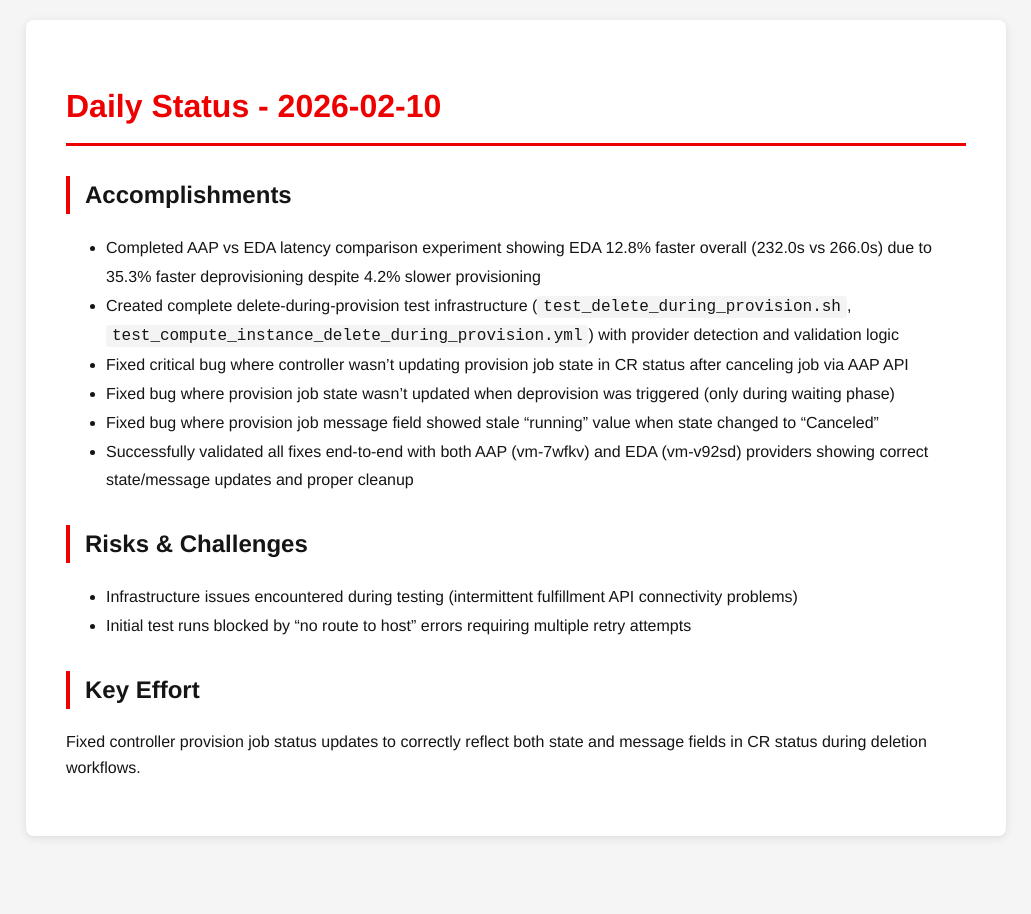
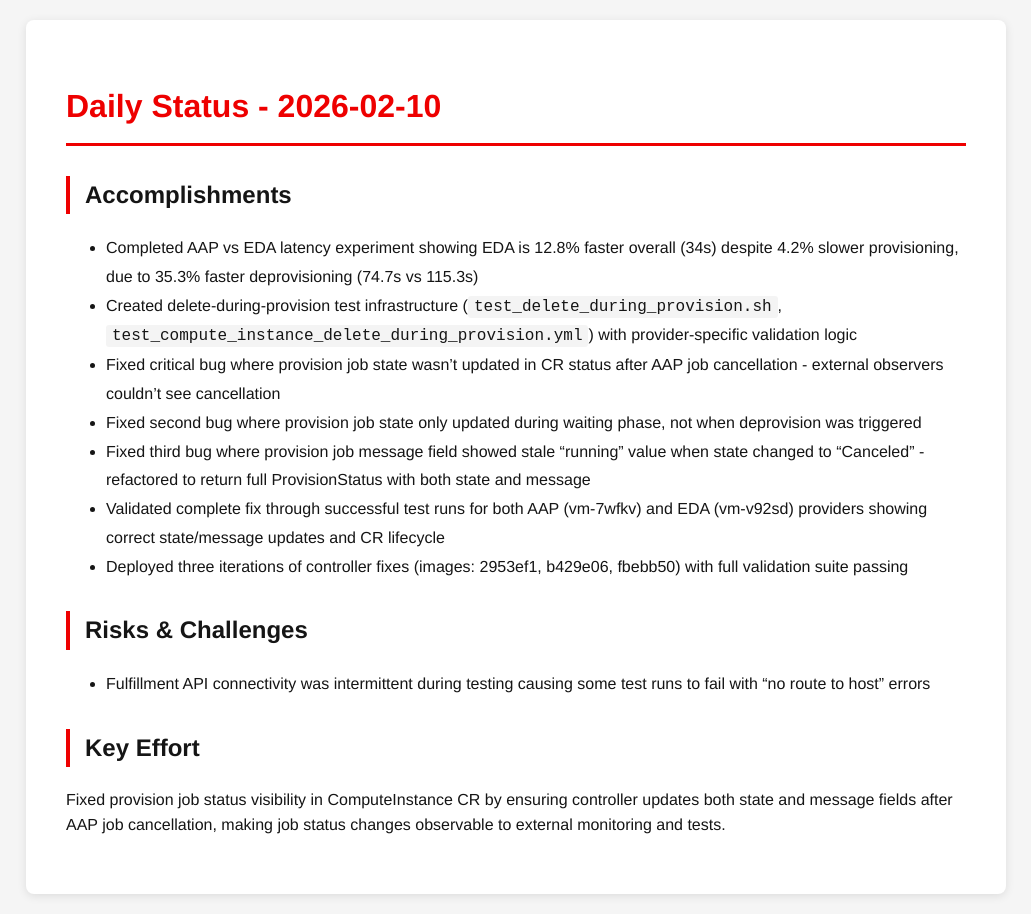
Before and after one commit to tzvatot/daily-status, a Jekyll site: the page built from 2026-02-10.md, in a window 1280 px wide. Shown: the whole page, without its empty margins (124-1155 px from the left). Built offline with Jekyll 4.4.1, drawn with Linux system fonts in a browser that asks for light colours.

Commit message:
Daily status update - 2026-02-10

```diff
--- a/2026-02-10.md
+++ b/2026-02-10.md
@@ -7,16 +7,16 @@
 # Daily Status - 2026-02-10
 
 ## Accomplishments
-- Completed AAP vs EDA latency comparison experiment showing EDA 12.8% faster overall (232.0s vs 266.0s) due to 35.3% faster deprovisioning despite 4.2% slower provisioning
-- Created complete delete-during-provision test infrastructure (`test_delete_during_provision.sh`, `test_compute_instance_delete_during_provision.yml`) with provider detection and validation logic
-- Fixed critical bug where controller wasn't updating provision job state in CR status after canceling job via AAP API
-- Fixed bug where provision job state wasn't updated when deprovision was triggered (only during waiting phase)
-- Fixed bug where provision job message field showed stale "running" value when state changed to "Canceled"
-- Successfully validated all fixes end-to-end with both AAP (vm-7wfkv) and EDA (vm-v92sd) providers showing correct state/message updates and proper cleanup
+- Completed AAP vs EDA latency experiment showing EDA is 12.8% faster overall (34s) despite 4.2% slower provisioning, due to 35.3% faster deprovisioning (74.7s vs 115.3s)
+- Created delete-during-provision test infrastructure (`test_delete_during_provision.sh`, `test_compute_instance_delete_during_provision.yml`) with provider-specific validation logic
+- Fixed critical bug where provision job state wasn't updated in CR status after AAP job cancellation - external observers couldn't see cancellation
+- Fixed second bug where provision job state only updated during waiting phase, not when deprovision was triggered
+- Fixed third bug where provision job message field showed stale "running" value when state changed to "Canceled" - refactored to return full ProvisionStatus with both state and message
+- Validated complete fix through successful test runs for both AAP (vm-7wfkv) and EDA (vm-v92sd) providers showing correct state/message updates and CR lifecycle
+- Deployed three iterations of controller fixes (images: 2953ef1, b429e06, fbebb50) with full validation suite passing
 
 ## Risks & Challenges
-- Infrastructure issues encountered during testing (intermittent fulfillment API connectivity problems)
-- Initial test runs blocked by "no route to host" errors requiring multiple retry attempts
+- Fulfillment API connectivity was intermittent during testing causing some test runs to fail with "no route to host" errors
 
 ## Key Effort
-Fixed controller provision job status updates to correctly reflect both state and message fields in CR status during deletion workflows.
+Fixed provision job status visibility in ComputeInstance CR by ensuring controller updates both state and message fields after AAP job cancellation, making job status changes observable to external monitoring and tests.
```
